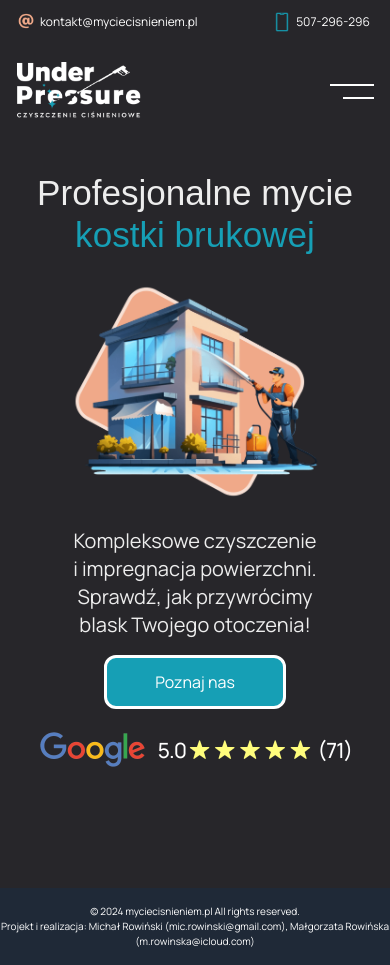
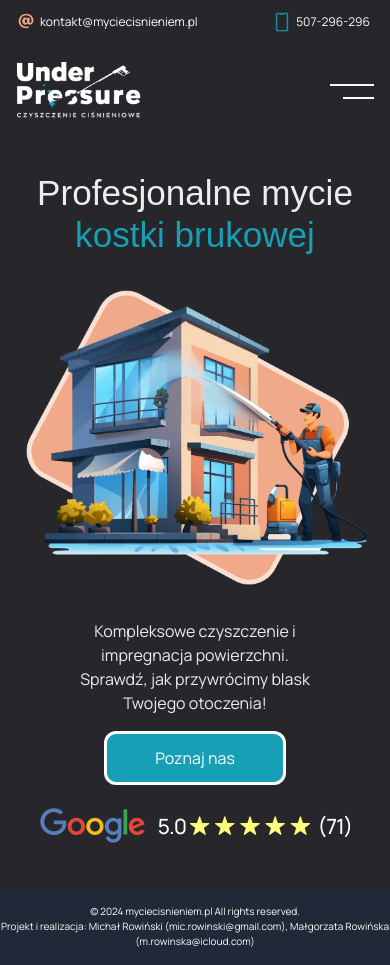
Before and after one commit to Meefio/myciecisnieniem-nextjs, a Next.js app: page / in a window 390 px wide. Built offline with nearby package versions, Linux system fonts and the light colour scheme.

Commit message:
small fixes

```diff
--- a/src/components/Hero.tsx
+++ b/src/components/Hero.tsx
@@ -33,13 +33,13 @@ const Hero = () => {
 			</div>
 			<Image
 				src={hero}
-				width={1080}
-				height={949}
+				width={415}
+				height={365}
 				alt='Pracownik myjący elewację'
-				className='max-w-[30vh] mx-auto my-6 lg:hidden'
+				className='mx-auto my-6 lg:hidden'
 			/>
 			<div className='flex flex-col justify-center items-center space-y-4'>
-				<p className='max-w-[70%] mx-auto text-xl text-center lg:hidden'>
+				<p className='max-w-[70%] mx-auto text-base text-center lg:hidden'>
 					Kompleksowe czyszczenie i impregnacja powierzchni.
 					<br /> Sprawdź, jak przywrócimy blask Twojego otoczenia!
 				</p>
```
